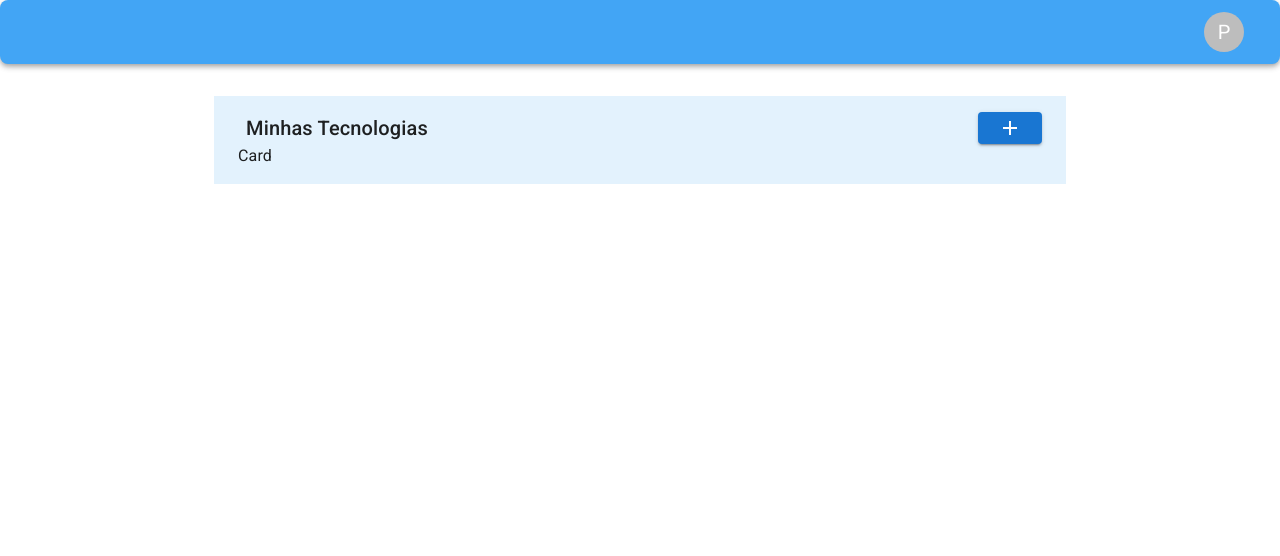
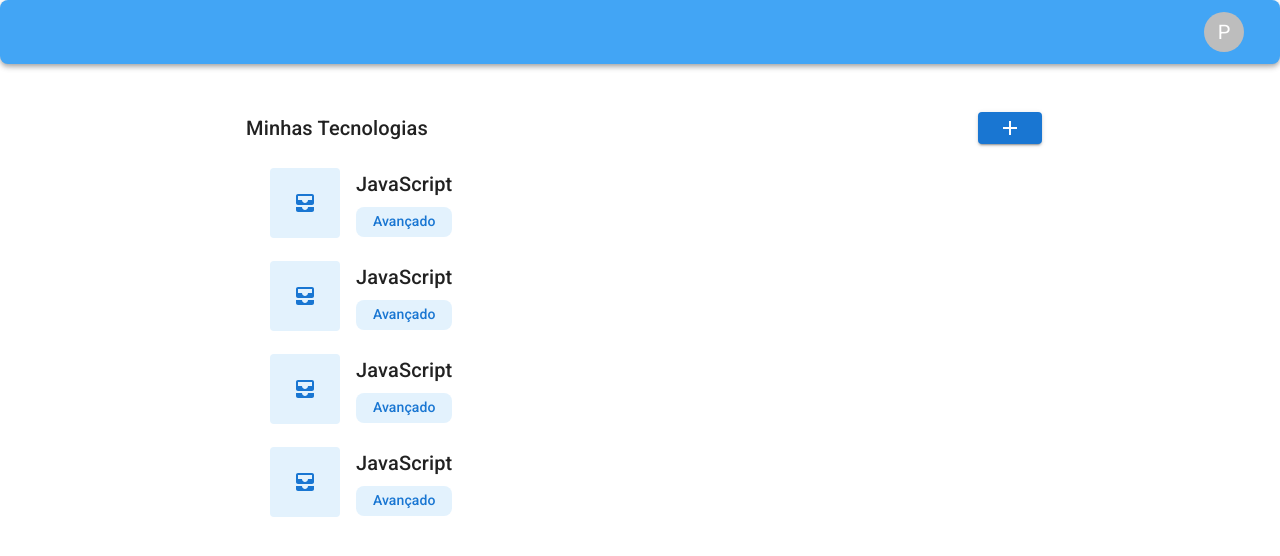
Before and after one commit to penguinuux/kenzie-hub, a React (Create React App) app: page /dashboard in a window 1280 px wide. Shown: the top 556 px of the page. Built offline with nearby package versions, Linux system fonts and the light colour scheme; sample sign-in values are in the browser's storage.

Commit message:
feature: created the technology block
Created the tech card.

```diff
--- /dev/null
+++ b/src/components/TechCard/index.jsx
@@ -0,0 +1,49 @@
+import { Box, Grid, Container, Typography } from "@mui/material";
+import { AllInbox } from "@mui/icons-material";
+import { blue } from "@mui/material/colors";
+
+const TechCard = ({ title, status }) => {
+  const secondaryBackground = blue[50];
+  return (
+    <Box sx={{ flexGrow: 1 }}>
+      <Container sx={{ m: 1, display: "flex", flexDirection: "row" }}>
+        <Box
+          item
+          sx={{
+            width: 70,
+            height: 70,
+            backgroundColor: secondaryBackground,
+            borderRadius: 1,
+            display: "flex",
+            alignItems: "center",
+            justifyContent: "center",
+            mr: 2,
+          }}
+        >
+          <AllInbox color="primary" />
+        </Box>
+        <Box>
+          <Typography component="h3" variant="h6" gutterBottom>
+            JavaScript
+          </Typography>
+          <Typography
+            variant="subtitle2"
+            paragraph
+            color="primary"
+            sx={{
+              backgroundColor: secondaryBackground,
+              display: "flex",
+              justifyContent: "center",
+              borderRadius: 2,
+              py: 0.5,
+            }}
+          >
+            Avançado
+          </Typography>
+        </Box>
+      </Container>
+    </Box>
+  );
+};
+
+export default TechCard;
--- a/src/pages/Dashboard/index.jsx
+++ b/src/pages/Dashboard/index.jsx
@@ -10,23 +10,19 @@ import {
 import { blue } from "@mui/material/colors";
 import { Add } from "@mui/icons-material";
 import Header from "../../components/Header";
+import TechCard from "../../components/TechCard";
 
 const Dashboard = ({ authenticated, setAuthenticated }) => {
   if (!authenticated) {
     return <Redirect to="/" />;
   }
 
-  const blockBackground = blue[50];
-
   return (
     <>
       <CssBaseline />
       <Header />
       <Container maxWidth="md">
-        <Container
-          component="section"
-          sx={{ px: 1, py: 2, backgroundColor: blockBackground }}
-        >
+        <Container component="section" sx={{ px: 1, py: 2 }}>
           <Box sx={{ flexGrow: 1 }}>
             <Box
               component="header"
@@ -34,6 +30,7 @@ const Dashboard = ({ authenticated, setAuthenticated }) => {
                 flexGrow: 1,
                 display: "flex",
                 justifyContent: "space-between",
+                mb: 3,
               }}
             >
               <Typography component="h2" variant="h6" sx={{ pl: 1 }}>
@@ -43,9 +40,9 @@ const Dashboard = ({ authenticated, setAuthenticated }) => {
                 <Add />
               </Button>
             </Box>
-            <Grid container>
-              <Grid item>Card</Grid>
-            </Grid>
+            {[1, 2, 3, 4].map((_) => (
+              <TechCard />
+            ))}
           </Box>
         </Container>
       </Container>
```
